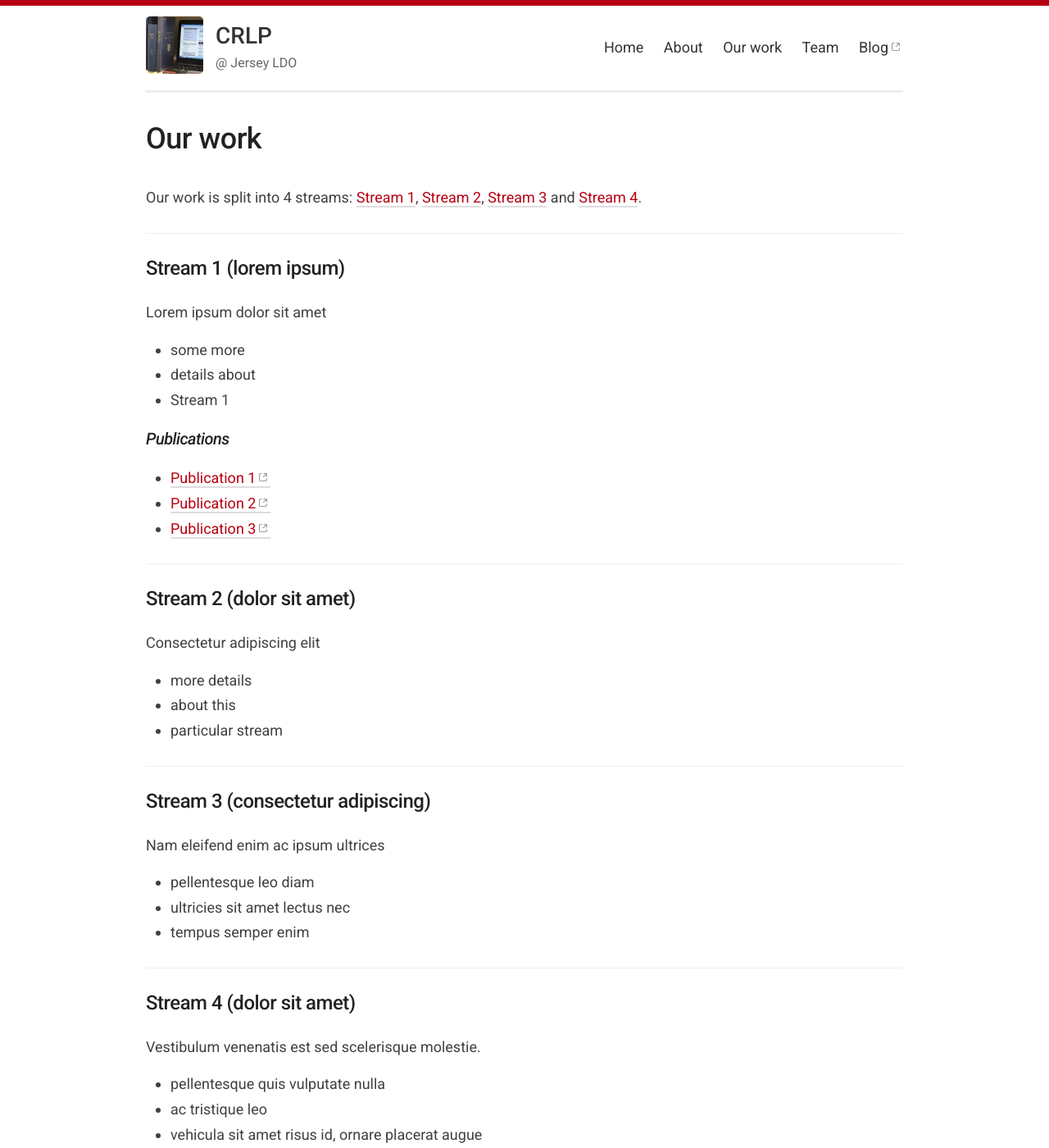
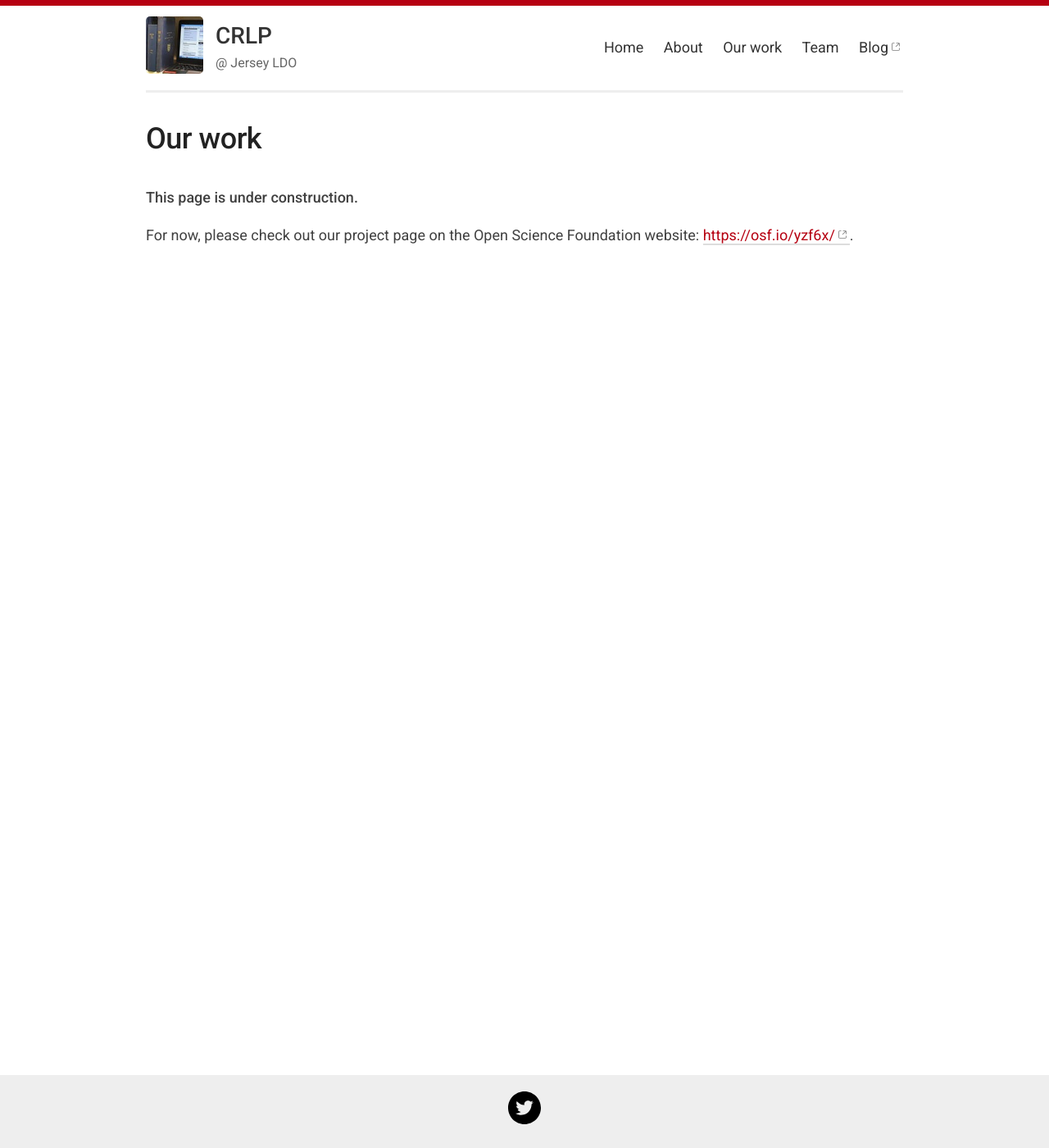
Before and after one commit to crlp-jerseyldo/crlp-jerseyldo.github.io, a Jekyll site: the page built from _pages/work.md, in a window 1280 px wide and 1400 px high. Shown: the whole window at 82% size. Built offline with Jekyll 4.4.1, drawn with Linux system fonts in a browser that asks for light colours.

Commit message:
Added under construction msg to work page

```diff
--- a/_pages/work.md
+++ b/_pages/work.md
@@ -3,6 +3,12 @@ layout: page
 title: Our work
 permalink: /work/
 ---
+
+**This page is under construction.**
+
+For now, please check out our project page on the Open Science Foundation website: <https://osf.io/yzf6x/>{:target="_blank"}.
+
+<!---
 
 Our work is split into 4 streams: [Stream 1](#stream-1-lorem-ipsum), [Stream 2](#stream-2-dolor-sit-amet), [Stream 3](#stream-3-consectetur-adipiscing) and [Stream 4](#stream-4-dolor-sit-amet).
 
@@ -51,3 +57,5 @@ Vestibulum venenatis est sed scelerisque molestie.
 - pellentesque quis vulputate nulla
 - ac tristique leo
 - vehicula sit amet risus id, ornare placerat augue
+
+--->
```
